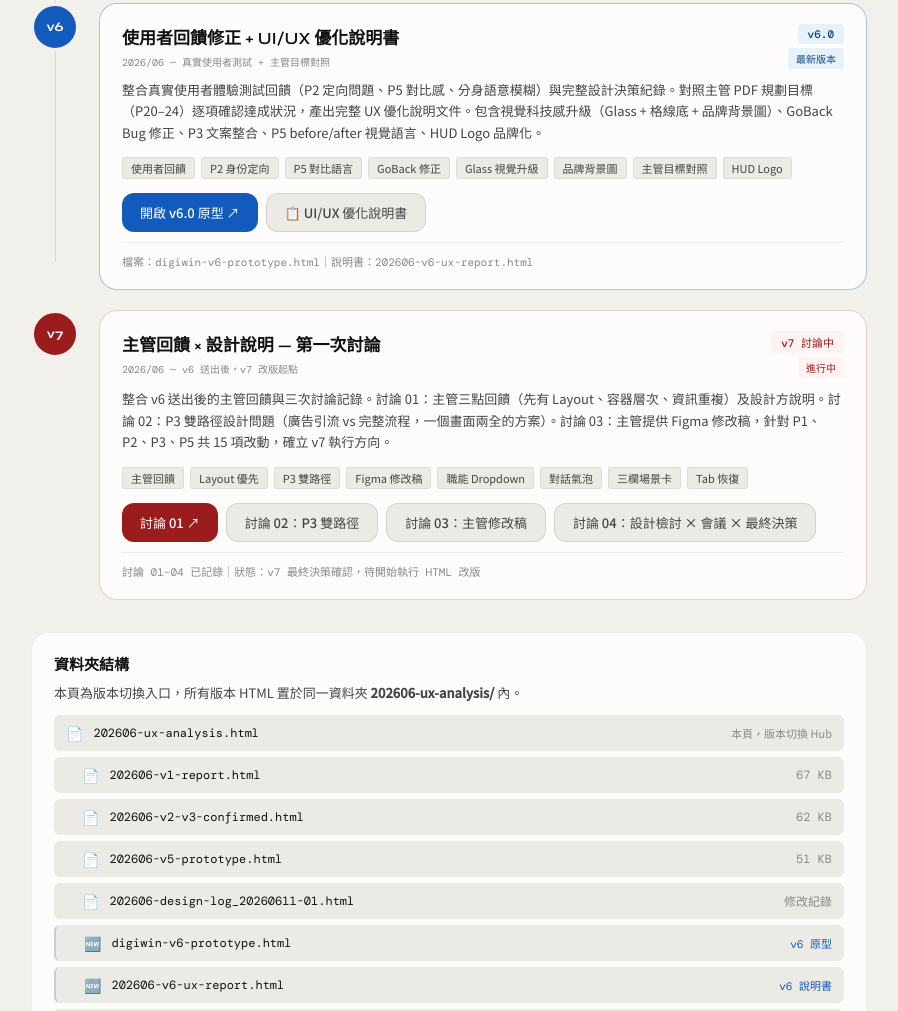
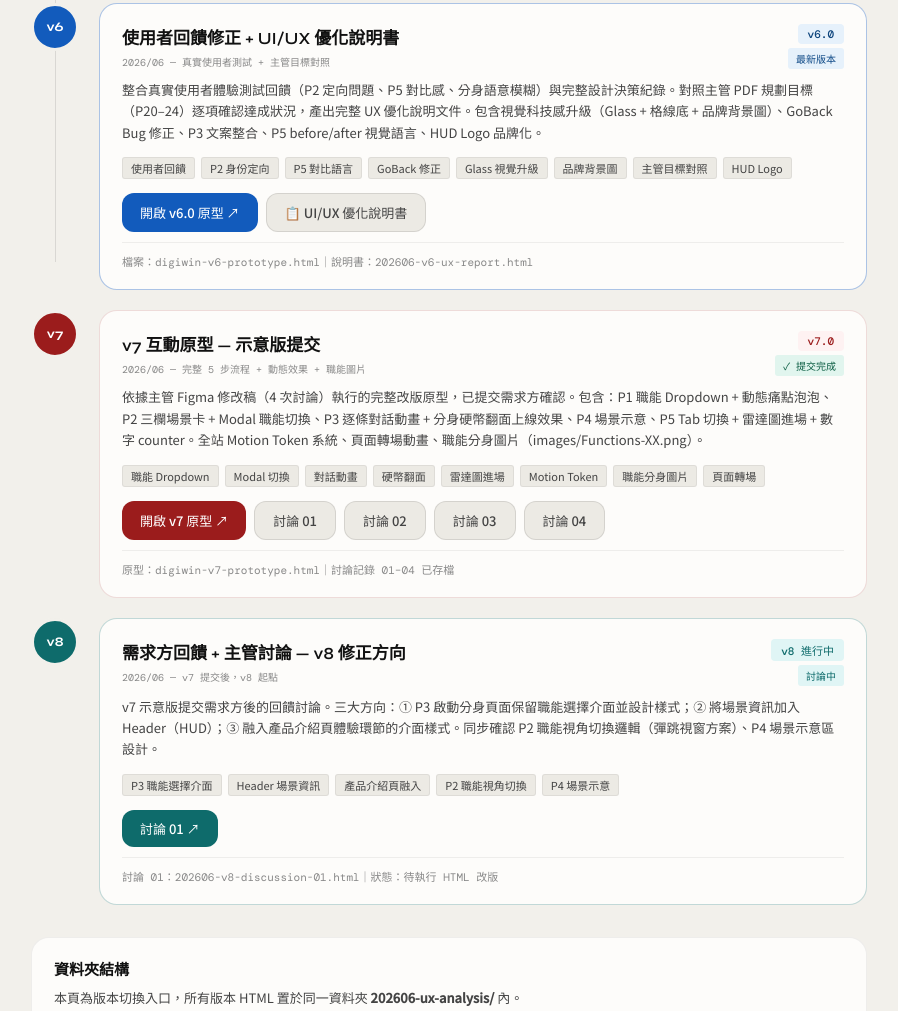
Before and after one commit to sarita645/202509-ux-analysis, a plain HTML site: page 202606-ux-analysis/202606-ux-analysis.html in a window 1280 px wide. Shown: the part 1789-2800 px from the top of the page, without its empty margins (191-1089 px from the left). Drawn offline with nearby package versions, Linux system fonts and the light colour scheme.

Commit message:
Add files via upload

```diff
--- a/202606-ux-analysis/202606-ux-analysis.html
+++ b/202606-ux-analysis/202606-ux-analysis.html
@@ -81,7 +81,7 @@ html,body{min-height:100vh;font-family:'Noto Sans TC',sans-serif;background:var(
 <header class="header">
   <div class="header-inner">
     <div class="h-eyebrow">AI AGENT — UX REPORT HUB</div>
-    <h1 class="h-title">版本切換入口<br>v1.0 → v7.0</h1>
+    <h1 class="h-title">版本切換入口<br>v1.0 → v8.0</h1>
     <p class="h-sub">從會議前的推測分析，到會議後確認，到改版設計方向，到可互動原型。點擊各版本直接開啟對應 HTML。</p>
   </div>
 </header>
@@ -293,41 +293,75 @@ html,body{min-height:100vh;font-family:'Noto Sans TC',sans-serif;background:var(
 
   </div><!-- end timeline -->
 
-  <!-- V7 第一次討論 -->
+  <!-- V7 版本 -->
   <div style="margin-top:20px">
     <div class="tl-item">
       <div class="tl-dot-wrap">
         <div class="tl-dot" style="background:#9B1C1C">v7</div>
       </div>
-      <div class="tl-card" style="border-color:rgba(155,28,28,.2)">
+      <div class="tl-card" style="border-color:rgba(155,28,28,.15)">
         <div class="tl-head">
           <div>
-            <div class="tl-title">主管回饋 × 設計說明 — 第一次討論</div>
-            <div class="tl-date">2026/06 — v6 送出後，v7 改版起點</div>
+            <div class="tl-title">v7 互動原型 — 示意版提交</div>
+            <div class="tl-date">2026/06 — 完整 5 步流程 + 動態效果 + 職能圖片</div>
           </div>
           <div style="display:flex;flex-direction:column;gap:4px;align-items:flex-end">
-            <span class="tl-ver" style="background:#FEF2F2;color:#9B1C1C">v7 討論中</span>
-            <span class="tl-status" style="background:#FEF2F2;color:#9B1C1C">進行中</span>
+            <span class="tl-ver" style="background:#FEF2F2;color:#9B1C1C">v7.0</span>
+            <span class="tl-status status-done">✓ 提交完成</span>
           </div>
         </div>
-        <div class="tl-desc">整合 v6 送出後的主管回饋與三次討論記錄。討論 01：主管三點回饋（先有 Layout、容器層次、資訊重複）及設計方說明。討論 02：P3 雙路徑設計問題（廣告引流 vs 完整流程，一個畫面兩全的方案）。討論 03：主管提供 Figma 修改稿，針對 P1、P2、P3、P5 共 15 項改動，確立 v7 執行方向。</div>
+        <div class="tl-desc">依據主管 Figma 修改稿（4 次討論）執行的完整改版原型，已提交需求方確認。包含：P1 職能 Dropdown + 動態痛點泡泡、P2 三欄場景卡 + Modal 職能切換、P3 逐條對話動畫 + 分身硬幣翻面上線效果、P4 場景示意、P5 Tab 切換 + 雷達圖進場 + 數字 counter。全站 Motion Token 系統、頁面轉場動畫、職能分身圖片（images/Functions-XX.png）。</div>
         <div class="tl-tags">
-          <span class="tl-tag">主管回饋</span>
-          <span class="tl-tag">Layout 優先</span>
-          <span class="tl-tag">P3 雙路徑</span>
-          <span class="tl-tag">Figma 修改稿</span>
           <span class="tl-tag">職能 Dropdown</span>
-          <span class="tl-tag">對話氣泡</span>
-          <span class="tl-tag">三欄場景卡</span>
-          <span class="tl-tag">Tab 恢復</span>
+          <span class="tl-tag">Modal 切換</span>
+          <span class="tl-tag">對話動畫</span>
+          <span class="tl-tag">硬幣翻面</span>
+          <span class="tl-tag">雷達圖進場</span>
+          <span class="tl-tag">Motion Token</span>
+          <span class="tl-tag">職能分身圖片</span>
+          <span class="tl-tag">頁面轉場</span>
         </div>
         <div class="tl-btns">
-          <a class="tl-btn btn-open" href="202606-v7-discussion-01.html" target="_blank" style="background:#9B1C1C">討論 01 ↗</a>
-          <a class="tl-btn btn-dim" href="202606-v7-discussion-02.html" target="_blank">討論 02：P3 雙路徑</a>
-          <a class="tl-btn btn-dim" href="202606-v7-discussion-03.html" target="_blank">討論 03：主管修改稿</a>
-          <a class="tl-btn btn-dim" href="202606-v7-discussion-04.html" target="_blank">討論 04：設計檢討 × 會議 × 最終決策</a>
+          <a class="tl-btn btn-open" href="digiwin-v7-prototype.html" target="_blank" style="background:#9B1C1C">開啟 v7 原型 ↗</a>
+          <a class="tl-btn btn-dim" href="202606-v7-discussion-01.html" target="_blank">討論 01</a>
+          <a class="tl-btn btn-dim" href="202606-v7-discussion-02.html" target="_blank">討論 02</a>
+          <a class="tl-btn btn-dim" href="202606-v7-discussion-03.html" target="_blank">討論 03</a>
+          <a class="tl-btn btn-dim" href="202606-v7-discussion-04.html" target="_blank">討論 04</a>
         </div>
-        <div class="tl-note">討論 01–04 已記錄｜狀態：v7 最終決策確認，待開始執行 HTML 改版</div>
+        <div class="tl-note">原型：digiwin-v7-prototype.html｜討論記錄 01–04 已存檔</div>
+      </div>
+    </div>
+  </div>
+
+  <!-- V8 第一次討論 -->
+  <div style="margin-top:20px">
+    <div class="tl-item">
+      <div class="tl-dot-wrap">
+        <div class="tl-dot" style="background:#0E6B6B">v8</div>
+      </div>
+      <div class="tl-card" style="border-color:rgba(14,107,107,.25)">
+        <div class="tl-head">
+          <div>
+            <div class="tl-title">需求方回饋 + 主管討論 — v8 修正方向</div>
+            <div class="tl-date">2026/06 — v7 提交後，v8 起點</div>
+          </div>
+          <div style="display:flex;flex-direction:column;gap:4px;align-items:flex-end">
+            <span class="tl-ver" style="background:#E0F5F5;color:#0E6B6B">v8 進行中</span>
+            <span class="tl-status" style="background:#E0F5F5;color:#0E6B6B">討論中</span>
+          </div>
+        </div>
+        <div class="tl-desc">v7 示意版提交需求方後的回饋討論。三大方向：① P3 啟動分身頁面保留職能選擇介面並設計樣式；② 將場景資訊加入 Header（HUD）；③ 融入產品介紹頁體驗環節的介面樣式。同步確認 P2 職能視角切換邏輯（彈跳視窗方案）、P4 場景示意區設計。</div>
+        <div class="tl-tags">
+          <span class="tl-tag">P3 職能選擇介面</span>
+          <span class="tl-tag">Header 場景資訊</span>
+          <span class="tl-tag">產品介紹頁融入</span>
+          <span class="tl-tag">P2 職能視角切換</span>
+          <span class="tl-tag">P4 場景示意</span>
+        </div>
+        <div class="tl-btns">
+          <a class="tl-btn btn-open" href="202606-v8-discussion-01.html" target="_blank" style="background:#0E6B6B">討論 01 ↗</a>
+        </div>
+        <div class="tl-note">討論 01：202606-v8-discussion-01.html｜狀態：待執行 HTML 改版</div>
       </div>
     </div>
   </div>
@@ -373,23 +407,33 @@ html,body{min-height:100vh;font-family:'Noto Sans TC',sans-serif;background:var(
       </div>
       <div class="file-row" style="padding-left:28px;border-left:2px solid rgba(155,28,28,.2)">
         <div class="file-icon">🆕</div>
+        <div class="file-name">digiwin-v7-prototype.html</div>
+        <div style="font-size:11px;color:#9B1C1C;margin-left:auto;font-family:'DM Mono',monospace">v7 原型</div>
+      </div>
+      <div class="file-row" style="padding-left:28px;border-left:2px solid rgba(155,28,28,.2)">
+        <div class="file-icon">📄</div>
         <div class="file-name">202606-v7-discussion-01.html</div>
         <div style="font-size:11px;color:#9B1C1C;margin-left:auto;font-family:'DM Mono',monospace">v7 討論 01</div>
       </div>
       <div class="file-row" style="padding-left:28px;border-left:2px solid rgba(155,28,28,.2)">
-        <div class="file-icon">🆕</div>
+        <div class="file-icon">📄</div>
         <div class="file-name">202606-v7-discussion-02.html</div>
         <div style="font-size:11px;color:#9B1C1C;margin-left:auto;font-family:'DM Mono',monospace">v7 討論 02</div>
       </div>
       <div class="file-row" style="padding-left:28px;border-left:2px solid rgba(155,28,28,.2)">
-        <div class="file-icon">🆕</div>
+        <div class="file-icon">📄</div>
         <div class="file-name">202606-v7-discussion-03.html</div>
         <div style="font-size:11px;color:#9B1C1C;margin-left:auto;font-family:'DM Mono',monospace">v7 討論 03</div>
       </div>
       <div class="file-row" style="padding-left:28px;border-left:2px solid rgba(155,28,28,.2)">
+        <div class="file-icon">📄</div>
+        <div class="file-name">202606-v7-discussion-04.html</div>
+        <div style="font-size:11px;color:#9B1C1C;margin-left:auto;font-family:'DM Mono',monospace">v7 討論 04</div>
+      </div>
+      <div class="file-row" style="padding-left:28px;border-left:2px solid rgba(14,107,107,.3)">
         <div class="file-icon">🆕</div>
-        <div class="file-name">202606-v7-discussion-04.html</div>
-        <div style="font-size:11px;color:#9B1C1C;margin-left:auto;font-family:'DM Mono',monospace">v7 討論 04 最終決策</div>
+        <div class="file-name">202606-v8-discussion-01.html</div>
+        <div style="font-size:11px;color:#0E6B6B;margin-left:auto;font-family:'DM Mono',monospace">v8 討論 01</div>
       </div>
     </div>
   </div>
```
